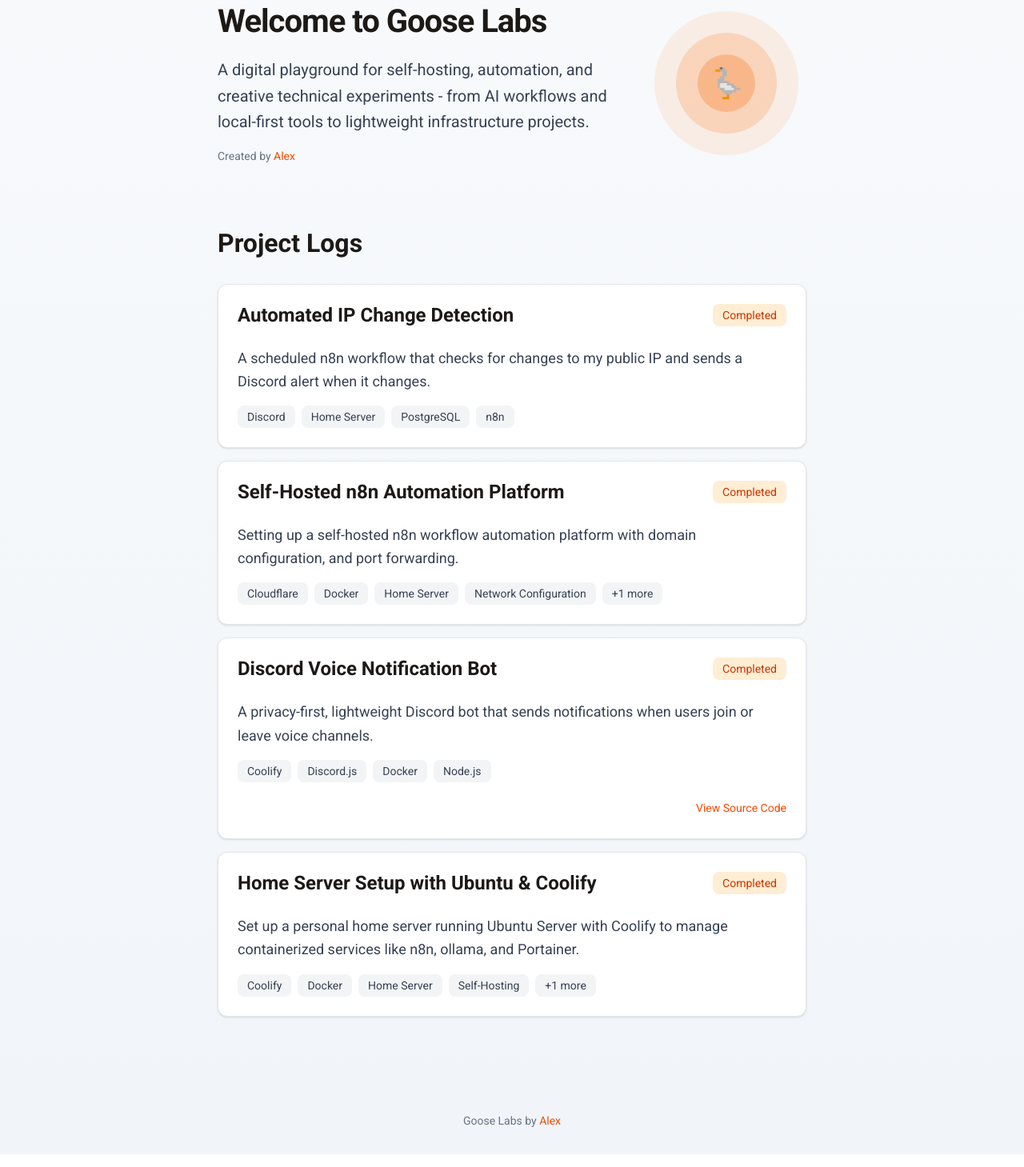
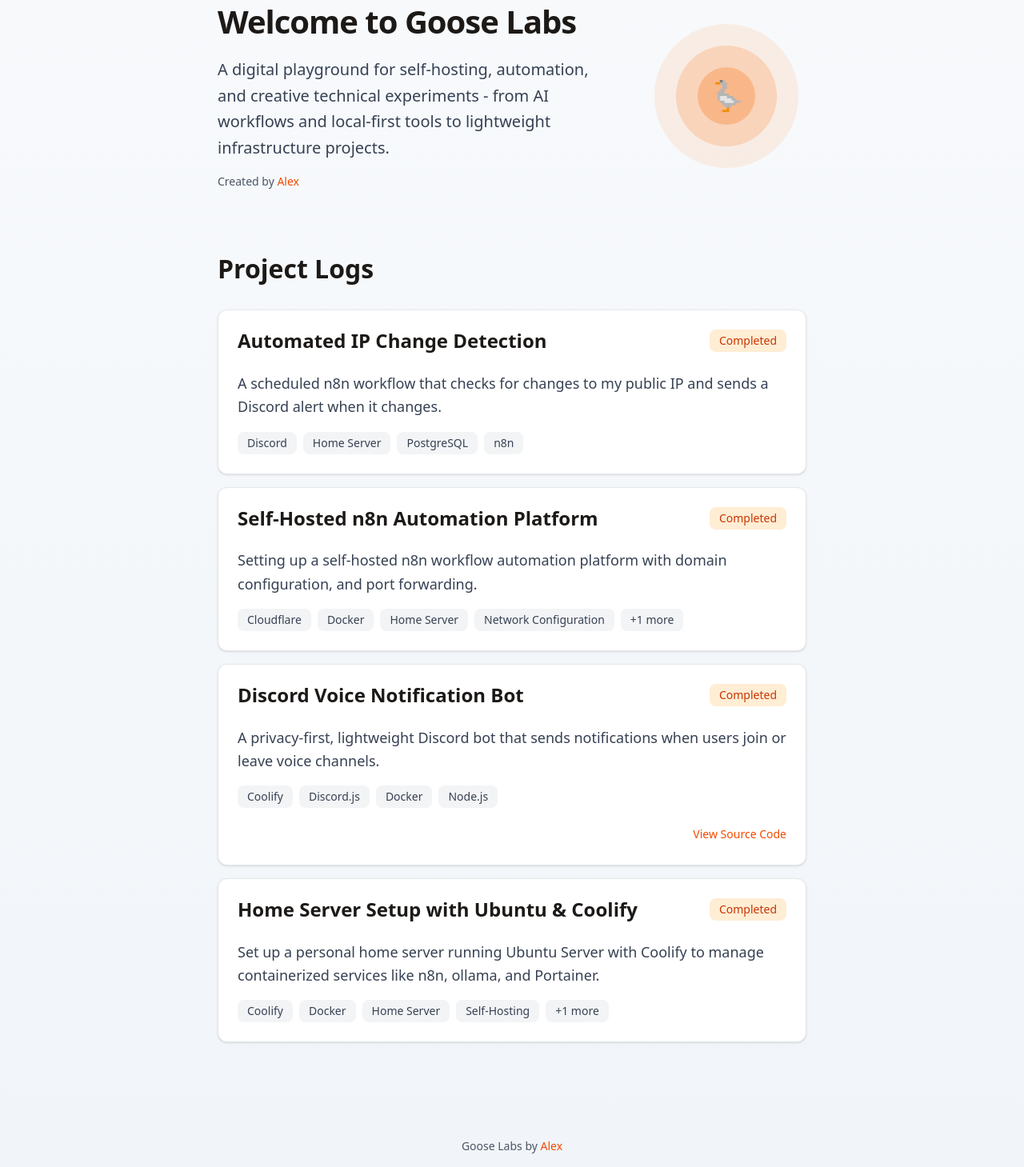
Before and after one commit to Alex-AK/goose-labs, an Astro site: page / in a window 1280 px wide. Shown: the part 141-1600 px from the top of the page at 80% size. Built offline with nearby package versions, Linux system fonts and the light colour scheme; Astro itself is replaced by a stand-in of ours.

Commit message:
Optimize for native font, fix contrast issues

```diff
--- a/src/components/BaseHead.astro
+++ b/src/components/BaseHead.astro
@@ -19,18 +19,11 @@
 <!-- Global Metadata -->
 <meta charset="utf-8" />
 <meta name="viewport" content="width=device-width,initial-scale=1" />
-<meta name="theme-color" content="#f97316" />
+<meta name="theme-color" content="#fdd5b9" />
 <link rel="icon" type="image/svg+xml" href="/goose.png" />
 <link rel="sitemap" href="/sitemap-index.xml" />
 <link rel="alternate" type="application/rss+xml" title={SITE_TITLE} href={new URL('rss.xml', Astro.site)} />
 <meta name="generator" content={Astro.generator} />
-
-<!-- Font preloads - Roboto from Google Fonts -->
-<link rel="preconnect" href="https://fonts.googleapis.com" />
-<link rel="preconnect" href="https://fonts.gstatic.com" crossorigin />
-<link href="https://fonts.googleapis.com/css2?family=Roboto:wght@400;700&display=swap" rel="stylesheet" />
-<link rel="dns-prefetch" href="https://fonts.googleapis.com" />
-<link rel="dns-prefetch" href="https://fonts.gstatic.com" />
 
 <!-- Canonical URL -->
 <link rel="canonical" href={canonicalURL} />
--- a/src/components/ContactSection.astro
+++ b/src/components/ContactSection.astro
@@ -23,7 +23,7 @@
       </p>
       {
         includeInstructions && (
-          <p class="text-sm text-gray-500 italic">
+          <p class="text-sm text-gray-600 italic">
             Please include details about your project, timeline, and budget range. I typically respond within{' '}
             {responsePeriod}.
           </p>
--- a/src/components/Footer.astro
+++ b/src/components/Footer.astro
@@ -4,7 +4,7 @@
 
 <footer class="p-8 text-center">
   <div class="footer-content mx-auto">
-    <p class="text-sm mt-2 text-gray-500">
+    <p class="text-sm mt-2 text-gray-600">
       {SITE_TITLE} by <a
         href={SOCIAL_LINKS.portfolio}
         target="_blank"
--- a/src/layouts/ProjectLayout.astro
+++ b/src/layouts/ProjectLayout.astro
@@ -12,7 +12,7 @@
 <BaseLayout title={title} description={description} showBackButton={true}>
   <div slot="subtitle" class="flex items-center gap-4 mb-8">
     <div class="flex items-center gap-4 ml-auto">
-      <span class="text-gray-500 text-sm">
+      <span class="text-gray-600 text-sm">
         <FormattedDate date={date} />
       </span>
       <Chip variant="primary">{status}</Chip>
--- a/src/pages/index.astro
+++ b/src/pages/index.astro
@@ -30,7 +30,7 @@
             </h1>
             <p class="text-xl text-gray-700 mb-4 leading-relaxed">{SITE_DESCRIPTION}</p>
 
-            <p class="text-sm mt-2 text-gray-500">
+            <p class="text-sm mt-2 text-gray-600">
               Created by <a
                 href={SOCIAL_LINKS.portfolio}
                 target="_blank"
--- a/src/styles/global.css
+++ b/src/styles/global.css
@@ -1,4 +1,3 @@
-@import url('https://fonts.googleapis.com/css2?family=Roboto:wght@400;700&display=swap');
 @import 'tailwindcss';
 
 /* Base styles for markdown content */
@@ -9,9 +8,9 @@
 }
 
 body {
-  font-family: 'Roboto', sans-serif;
+  font-family: system-ui, -apple-system, 'Segoe UI', 'Roboto', 'Helvetica Neue', 'Arial', sans-serif;
   background: linear-gradient(180deg, #f8fafc 0%, #f1f5f9 100%);
-  color: #44403c;
+  color: #374151;
   font-size: 18px;
   line-height: 1.7;
   margin: 0;
@@ -20,7 +19,7 @@
 
 h1, h2, h3, h4, h5, h6 {
   color: #1c1917;
-  font-family: 'Roboto', sans-serif;
+  font-family: system-ui, -apple-system, 'Segoe UI', 'Roboto', 'Helvetica Neue', 'Arial', sans-serif;
   font-weight: 700;
   line-height: 1.2;
   margin-top: 0;
```
